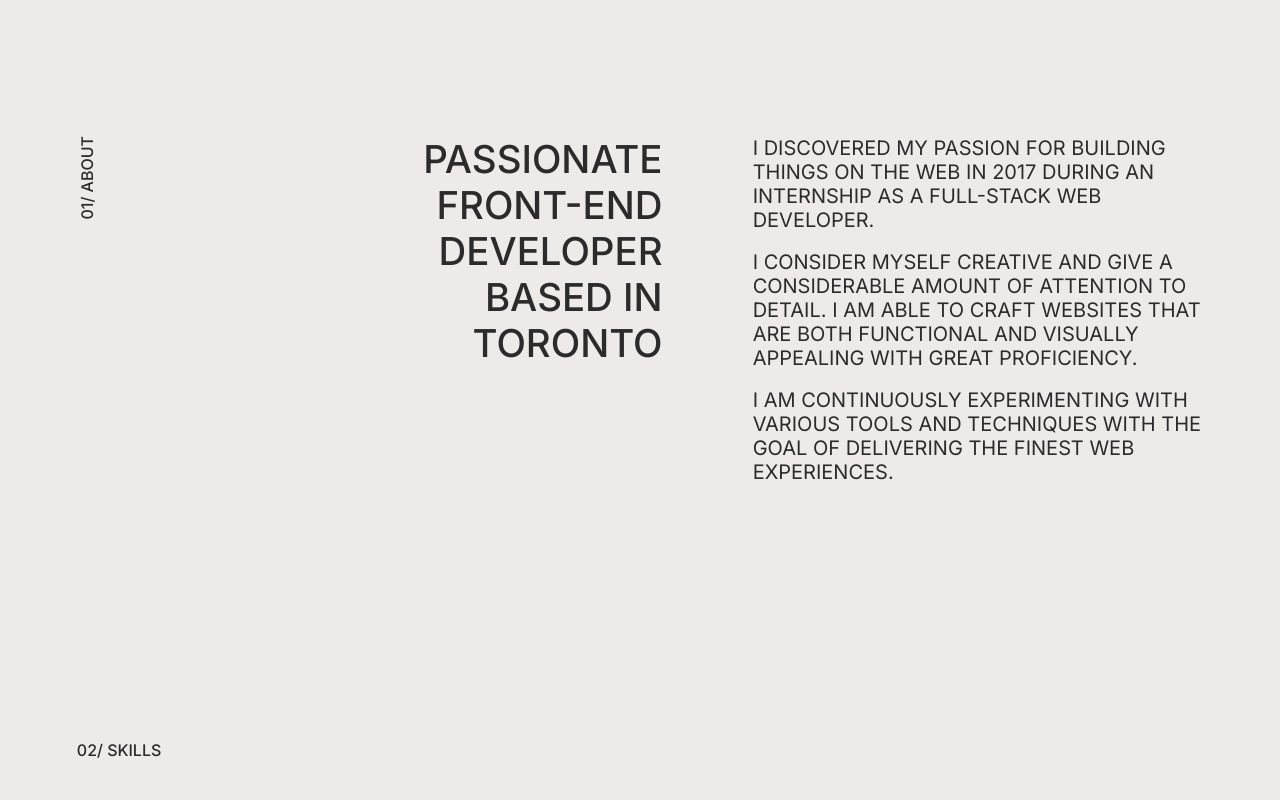
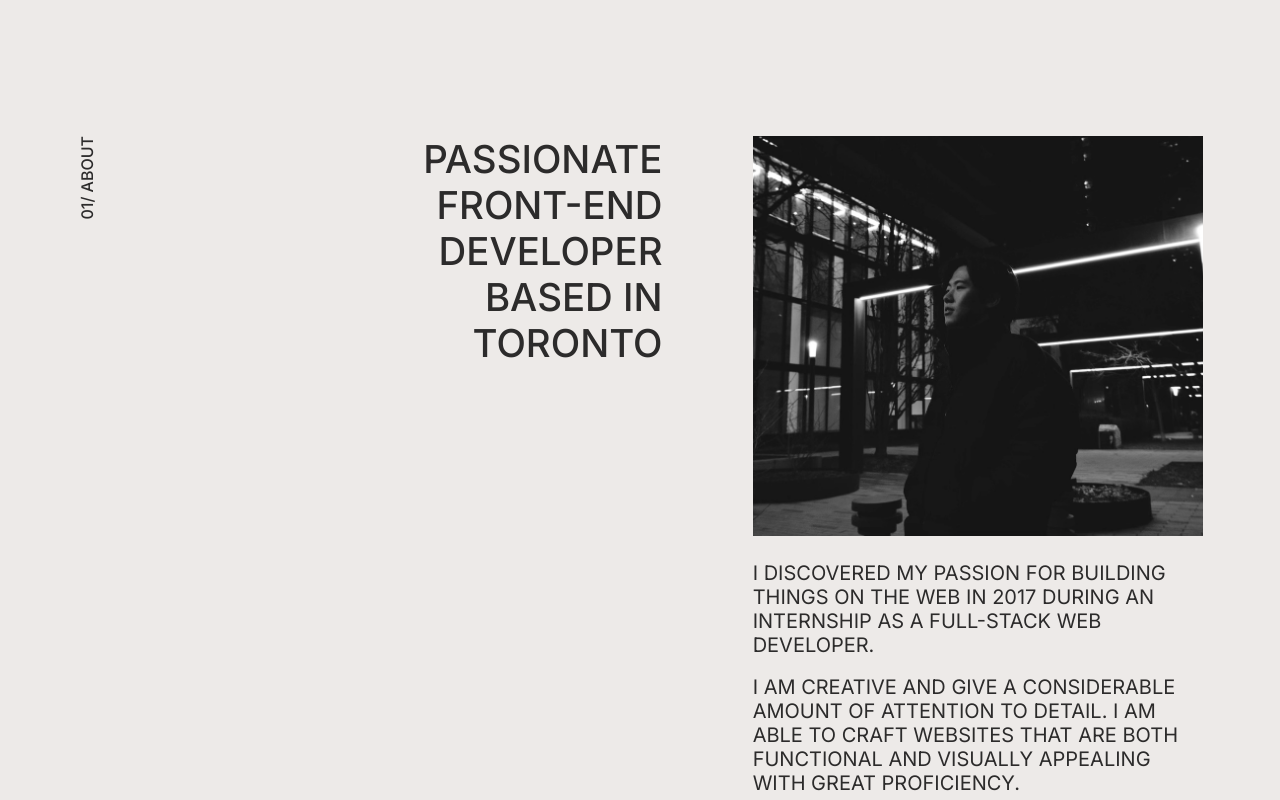
Before and after one commit to cjoak1028/portfolio-v1, a React (Create React App) app: page / in a window 1280 px wide. Shown: the part 920-1720 px from the top of the page. Built offline with nearby package versions, Linux system fonts and the light colour scheme.

Commit message:
Added image to about section

```diff
--- a/src/components/About/About.js
+++ b/src/components/About/About.js
@@ -8,12 +8,13 @@ const About = () => {
         <h3>PASSIONATE FRONT-END DEVELOPER BASED IN TORONTO</h3>
       </div>
       <div className={styles["container-2"]}>
+        <div className={styles["img-container"]}></div>
         <p>
           I DISCOVERED MY PASSION FOR BUILDING THINGS ON THE WEB IN 2017 DURING
           AN INTERNSHIP AS A FULL-STACK WEB DEVELOPER.
         </p>
         <p>
-          I CONSIDER MYSELF CREATIVE AND GIVE A CONSIDERABLE AMOUNT OF ATTENTION
+          I AM CREATIVE AND GIVE A CONSIDERABLE AMOUNT OF ATTENTION
           TO DETAIL. I AM ABLE TO CRAFT WEBSITES THAT ARE BOTH FUNCTIONAL AND
           VISUALLY APPEALING WITH GREAT PROFICIENCY.
         </p>
--- a/src/components/About/About.module.css
+++ b/src/components/About/About.module.css
@@ -16,6 +16,16 @@
 
 .about p:not(:last-child) {
     margin-bottom: 1.8rem;
+}
+
+.img-container {
+    height: 40rem;
+    background-image: url('../../assets/changju_desktop.JPG');
+    background-position: center;
+    background-repeat: no-repeat;
+    margin-bottom: 2.5rem;
+    background-size: cover;
+    /* background-attachment: fixed; */
 }
 
 @media only screen and (min-width: 61.25em) {
```
Also changed, not shown: src/assets/changju_desktop.JPG (added).
